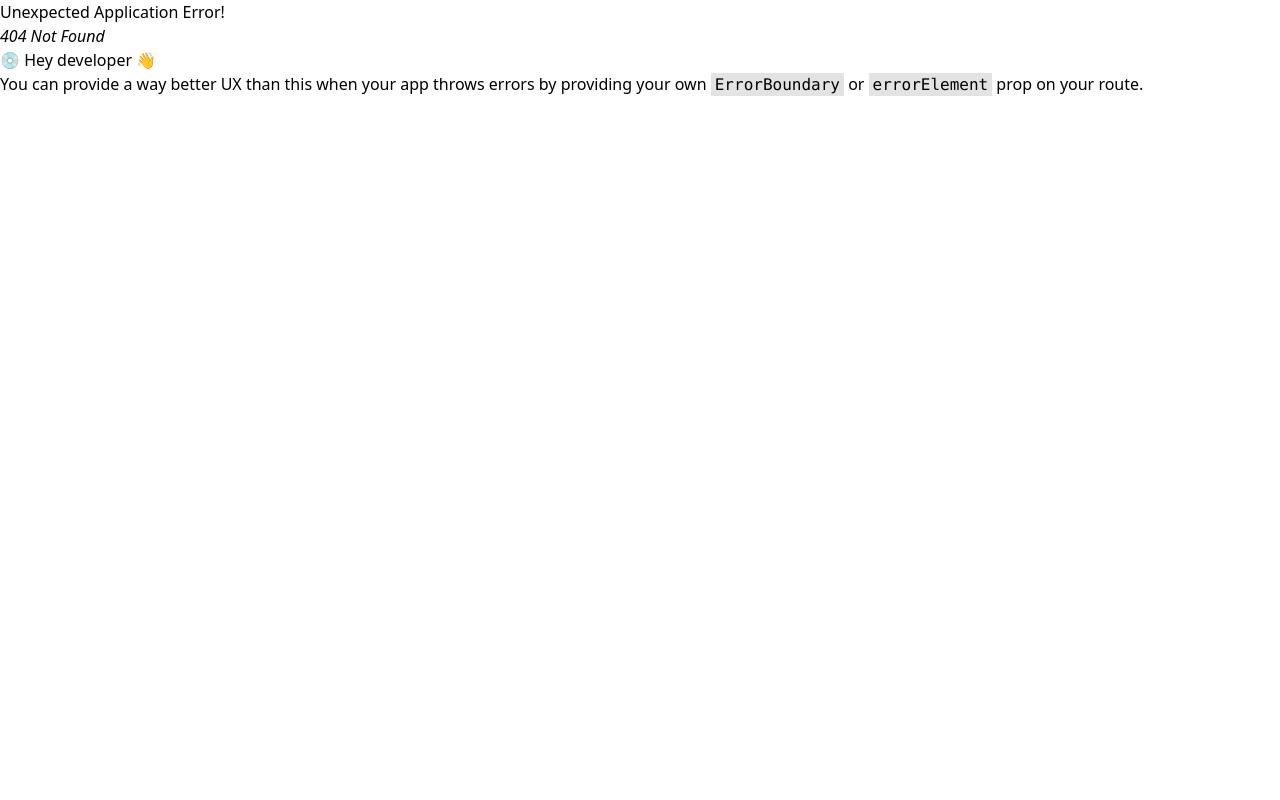
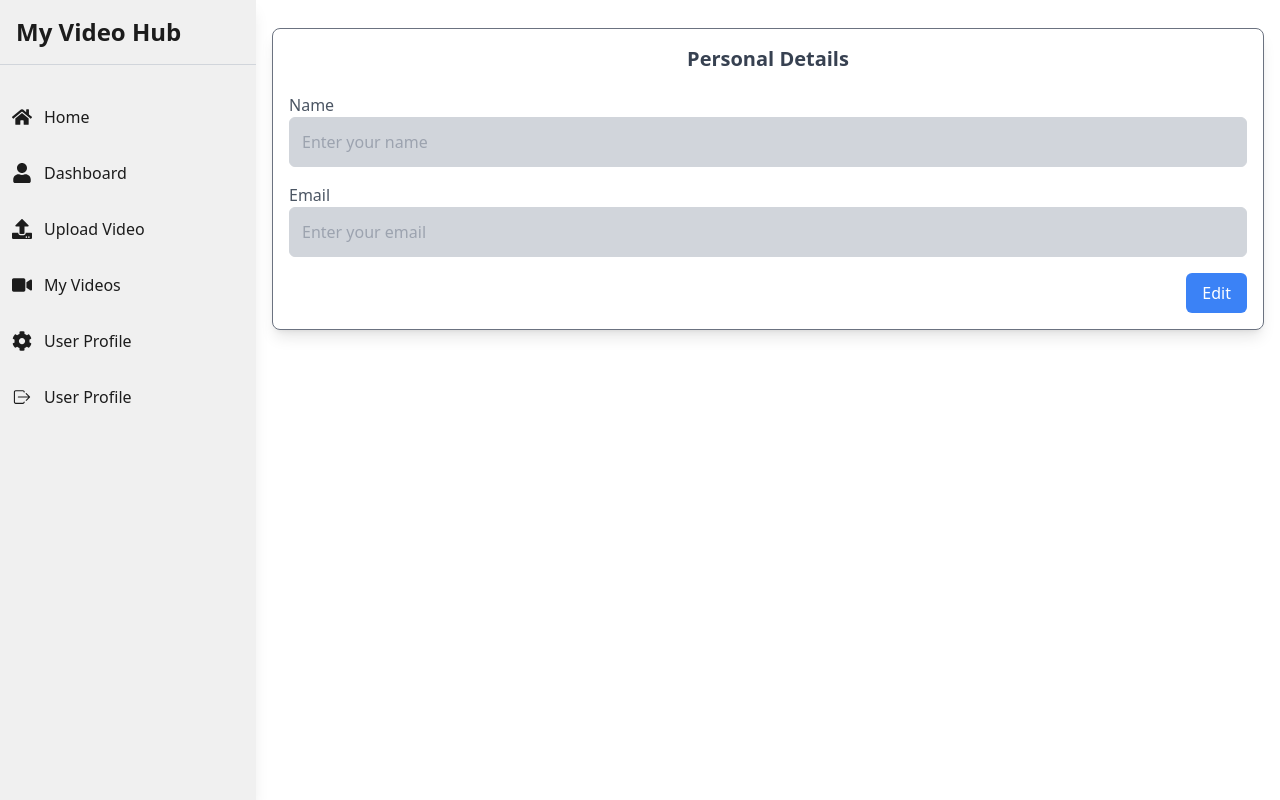
Before and after one commit to wa-afk/myVideoHub, a React (Vite) app in the folder frontend/: page /user/profile in a window 1280 px wide. Before the commit this address had no page. Built offline with nearby package versions, Linux system fonts and the light colour scheme.

Commit message:
add sidebar component and user profile page with routing

```diff
--- /dev/null
+++ b/frontend/src/components/SideBar.tsx
@@ -0,0 +1,79 @@
+import React, { useState } from 'react'
+import { useDispatch } from 'react-redux';
+import { NavLink, useNavigate } from 'react-router-dom';
+import type { AppDispatch } from '../reducers/store';
+import { FaBars, FaCog, FaHome, FaTimes, FaUpload, FaUser, FaVideo } from 'react-icons/fa';
+import { IoIosLogOut } from 'react-icons/io';
+
+const SideBar: React.FC = () => {
+    const [isOpen, setIsOpen]= useState<boolean>(false)
+    const navigate= useNavigate();
+    const dispatch= useDispatch<AppDispatch>();
+    const toggleSideBar= () => {
+        setIsOpen((prev) => (!prev))
+    }
+    // Slidebar and navbar
+    return (
+        <>
+            <div className= {`fixed top-0 left-0 z-40 w-64 h-screen bg-black text-white lg:bg-bgOne lg:text-textOne
+    shadow-lg transition-all duration-300 ease-in-out ${isOpen? "translate-x-0": "-translate-x-full"} lg:translate-x-0`}>
+                                                                            {/*Don't toggle on large screen*/}
+                <div className='p-4 text-2xl font-semibold border-b border-gray-300 hidden md:block'>
+                    My Video Hub
+                </div>
+                <nav className='mt-10 md:mt-7'>
+                    <ul className='space-y-2'>
+                        <li>
+                            <NavLink onClick={toggleSideBar} to={'/'} className='flex items-center p-3 hover:bg-bgTwo hover:text-gray-900 rounded-md'>
+                                <FaHome size={20} className='mr-3'/>
+                                <span>Home</span>
+                            </NavLink>
+                        </li>
+                        <li>
+                            <NavLink onClick={toggleSideBar} to={'/user/dashboard'} className='flex items-center p-3 hover:bg-bgTwo hover:text-gray-900 rounded-md'>
+                                <FaUser size={20} className='mr-3'/>
+                                <span>Dashboard</span>
+                            </NavLink>
+                        </li>
+                        <li>
+                            <NavLink onClick={toggleSideBar} to={'/user/upload-video'} className='flex items-center p-3 hover:bg-bgTwo hover:text-gray-900 rounded-md'>
+                                <FaUpload size={20} className='mr-3'/>
+                                <span>Upload Video</span>
+                            </NavLink>
+                        </li>
+                        <li>
+                            <NavLink onClick={toggleSideBar} to={'/user/edit/my-videos'} className='flex items-center p-3 hover:bg-bgTwo hover:text-gray-900 rounded-md'>
+                                <FaVideo size={20} className='mr-3'/>
+                                <span>My Videos</span>
+                            </NavLink>
+                        </li>
+                        <li>
+                            <NavLink onClick={toggleSideBar} to={'/user/profile'} className='flex items-center p-3 hover:bg-bgTwo hover:text-gray-900 rounded-md'>
+                                <FaCog size={20} className='mr-3'/>
+                                <span>User Profile</span>
+                            </NavLink>
+                        </li>
+                        <li>
+                            <div className='flex items-center p-3 hover:bg-bgTwo hover:text-gray-900 rounded-md cursor-pointer'>
+                                <IoIosLogOut size={20} className='mr-3'/>
+                                <span>User Profile</span>
+                            </div>
+                        </li>
+                    </ul>
+                </nav>
+            </div>
+            {/*top navbar*/}
+            <div className='fixed top-0 left-0 right-0 bg-black lg:hidden text-white h-12  flex items-center
+            px-4 shadow-md z-50'>
+                <button onClick={toggleSideBar} className='lg:hidden text-white text-2xl'>{isOpen? <FaTimes/>: <FaBars/>}</button>
+                <div className='w-full flex items-center justify-center'>
+                    <NavLink to={'/'} className={'text-lg font-semibold'}>
+                        My Video Hub
+                    </NavLink>
+                </div>
+            </div>
+        </>
+    )
+}
+
+export default SideBar
--- /dev/null
+++ b/frontend/src/pages/user/UserProfile.tsx
@@ -0,0 +1,64 @@
+import React, { useState } from 'react'
+import SideBar from '../../components/SideBar'
+
+const UserProfile: React.FC = () => {
+    const [name, setName]= useState<string>("")
+    const [email, setEmail]= useState<string>("")
+    const [edit, setEdit]= useState<boolean>(false)
+  return (
+    <div className='flex w-full pr-2 h-screen'>
+        <SideBar />
+        <main className='flex-1 ml-4 lg:ml-[17rem] pr-2 z-10'>
+            <section className='p-4 bg-white shadow-lg rounded-lg w-full border border-gray-500 mt-7'>
+                <h1 className='text-center font-semibold text-xl text-gray-700 mb-5'>
+                    Personal Details
+                </h1>
+                <div className='container flex flex-col gap-4'>
+                    <div className='flex items-center'>
+                        <div className='flex flex-col w-full'>
+                            <label htmlFor='name' className='font-medium text-gray-600'>Name</label>
+                            <div className='relative '>
+                                <input
+                                    type="text"
+                                    name='name'
+                                    placeholder='Enter your name'
+                                    value={name}
+                                    disabled={!edit}
+                                    onChange= {(e) => setName(e.target.value)}
+                                    className={`w-full p-3 focus:outline-none border rounded-md ${edit? "border-blue-500": "border-gray-300"}
+                                    focus:ring-2 focus:ring-blue-500 bg-gray-300`}
+                                />
+                            </div>
+                        </div>
+                    </div>
+                    <div className='flex items-center'>
+                        <div className='flex flex-col w-full'>
+                            <label htmlFor='email' className='font-medium text-gray-600'>Email</label>
+                            <div className='relative '>
+                                <input
+                                    type="text"
+                                    name='email'
+                                    placeholder='Enter your email'
+                                    value={email}
+                                    disabled={!edit}
+                                    onChange= {(e) => setEmail(e.target.value)}
+                                    className={`w-full p-3 focus:outline-none border rounded-md ${edit? "border-blue-500": "border-gray-300"}
+                                    focus:ring-2 focus:ring-blue-500 bg-gray-300`}
+                                />
+                            </div>
+                        </div>
+                    </div>
+                    <div className='flex justify-end'>
+                        <button type="button" onClick={(e) => setEdit(!edit)} className='bg-blue-500 text-white
+                        py-2 px-4 rounded-md focus:outline-none hover:bg-blue-600'>
+                            {edit? "Save": "Edit"}
+                        </button>
+                    </div>
+                </div>
+            </section>
+        </main>
+    </div>
+  )
+}
+
+export default UserProfile
--- a/frontend/src/router.tsx
+++ b/frontend/src/router.tsx
@@ -1,8 +1,10 @@
 import { createBrowserRouter } from "react-router-dom";
 import SignUp from "./pages/auth/SignUp";
 import SignIn from "./pages/auth/SignIn";
+import UserProfile from "./pages/user/UserProfile";
 
 export const router= createBrowserRouter ([
     {path: '/sign-up', element: <SignUp />},
-    {path: '/sign-in', element: <SignIn />}
+    {path: '/sign-in', element: <SignIn />},
+    {path: '/user/profile', element: <UserProfile />}
 ])
```
